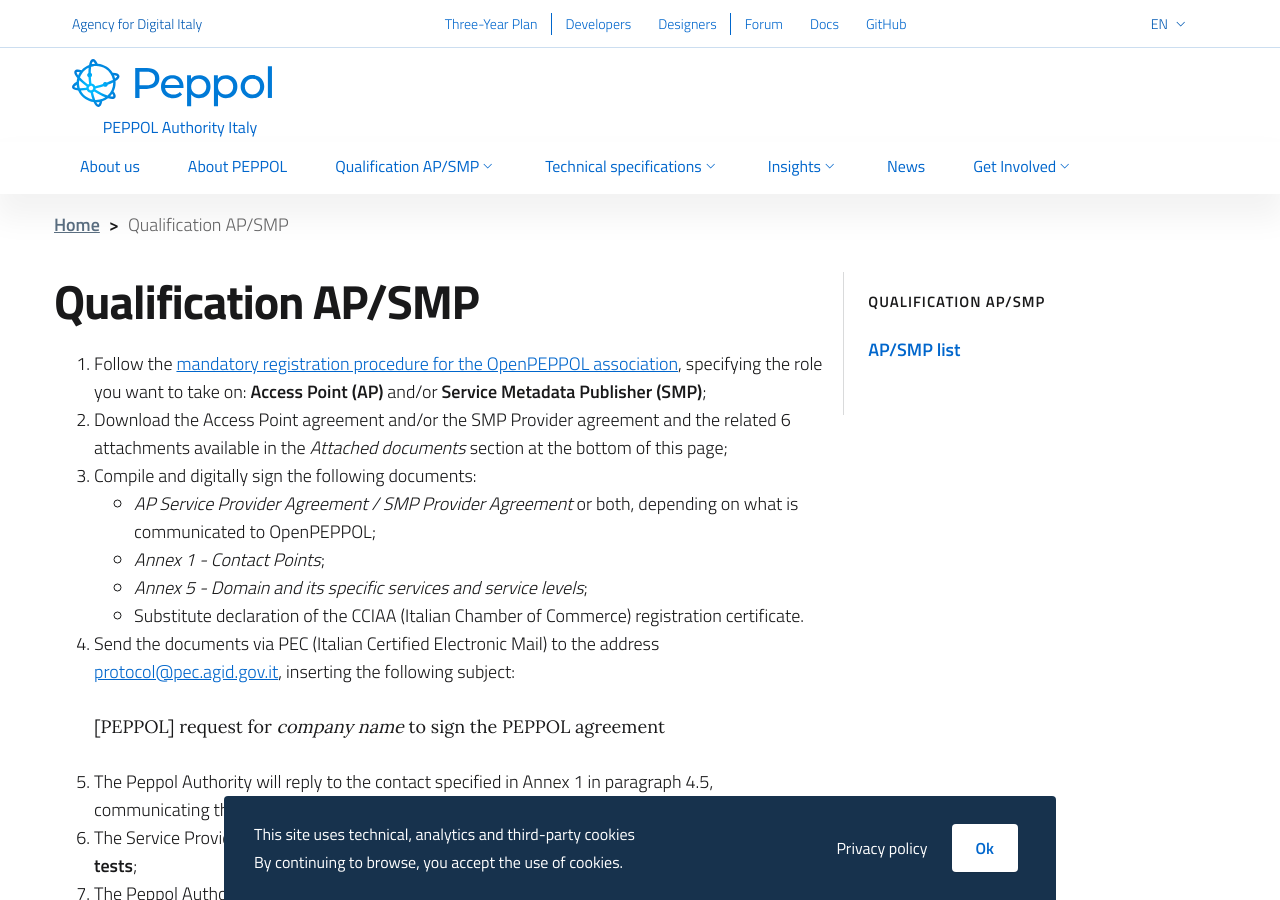
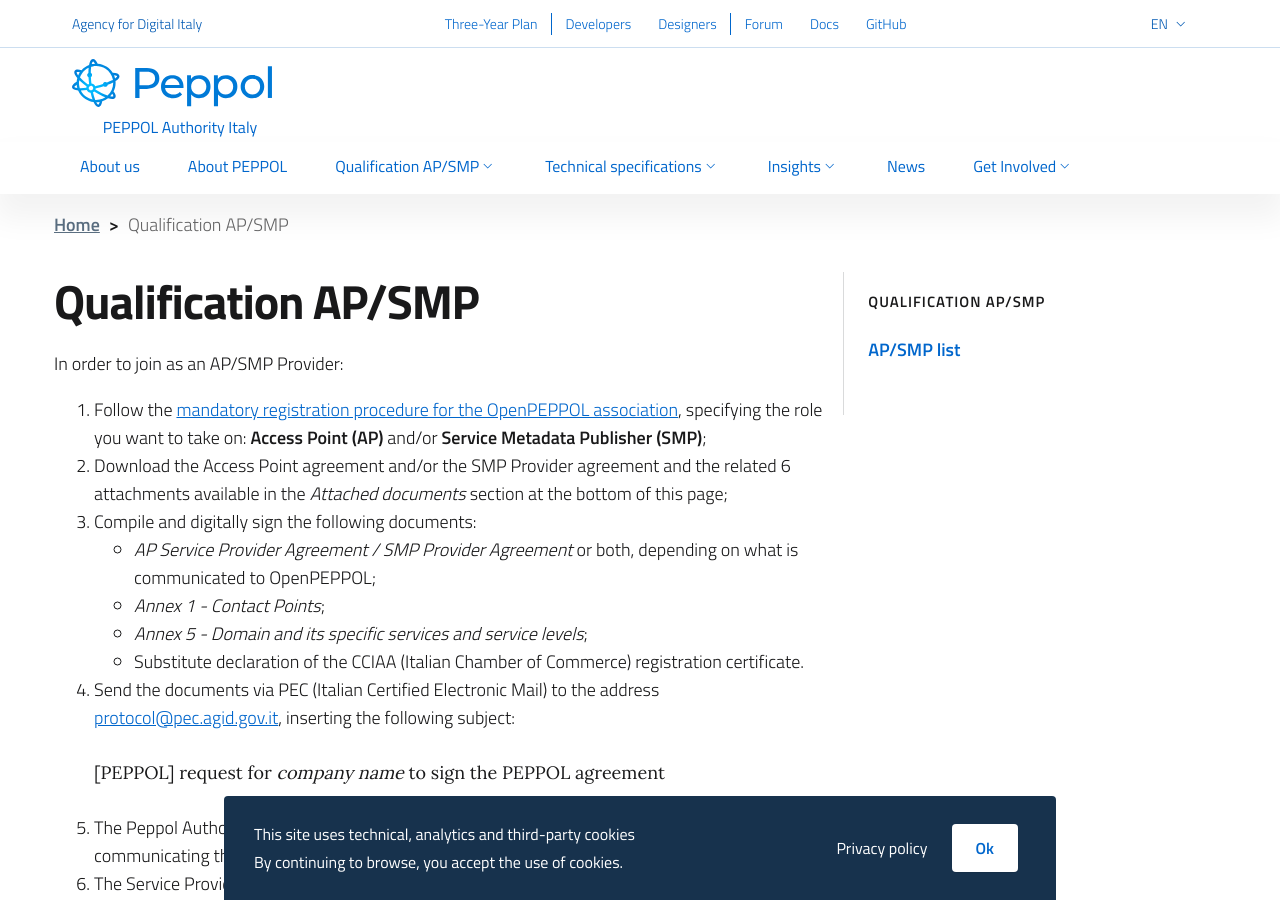
Before and after one commit to realeroberto/peppol.agid.gov.it, a Jekyll site: the page built from en/qualification-ap-smp/index.md, in a window 1280 px wide and 900 px high. Built offline with Jekyll 4.4.1, drawn with Linux system fonts in a browser that asks for light colours.

Commit message:
Add missing sentence

```diff
--- a/en/qualification-ap-smp/index.md
+++ b/en/qualification-ap-smp/index.md
@@ -6,6 +6,8 @@
 ref: qualificazione-ap-smp
 order: 4
 ---
+
+In order to join as an AP/SMP Provider:
 
 1. Follow the [mandatory registration procedure for the OpenPEPPOL association](https://peppol.eu/get-involved/join-openpeppol), specifying the role you want to take on: **Access Point (AP)** and/or **Service Metadata Publisher (SMP)**;
 2. Download the Access Point agreement and/or the SMP Provider agreement and the related 6 attachments available in the *Attached documents* section at the bottom of this page;
```
